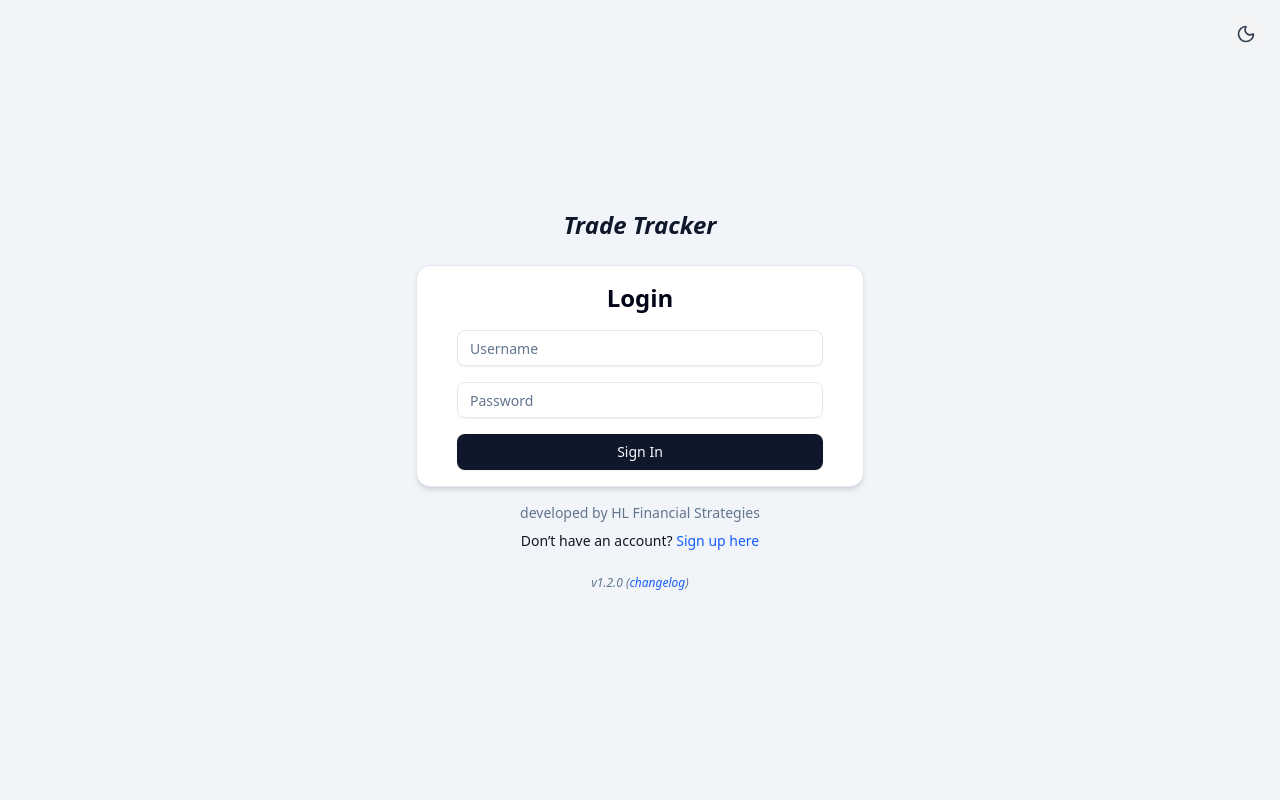
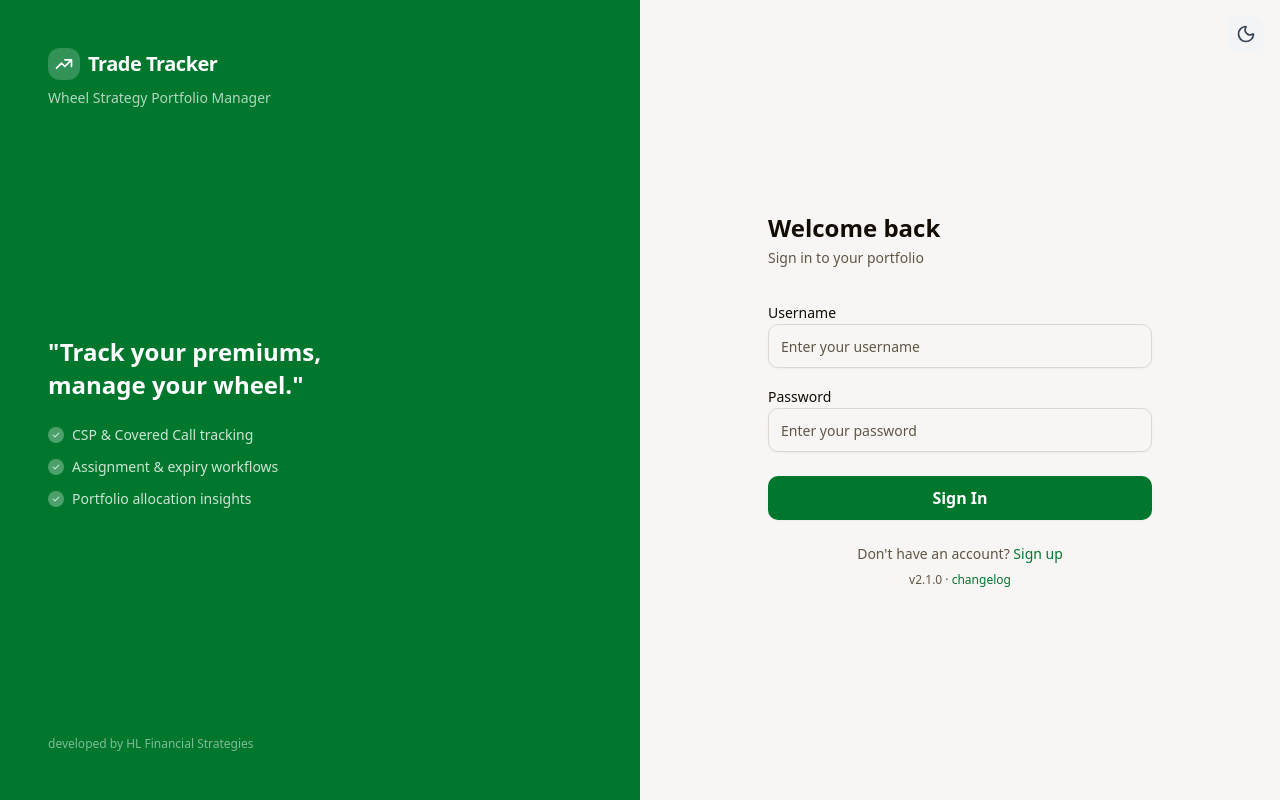
Before and after one commit to boostmx/wheel-strat-tracker, a Next.js app: page /login in a window 1280 px wide. Shown: the top 800 px of the page. Built offline with nearby package versions, Linux system fonts and the light colour scheme; no server answers.

Commit message:
ui: complete visual overhaul

```diff
--- a/src/app/globals.css
+++ b/src/app/globals.css
@@ -44,72 +44,90 @@
 }
 
 :root {
-  --radius: 0.625rem;
-  --background: oklch(1 0 0);
-  --foreground: oklch(0.129 0.042 264.695);
+  --radius: 0.75rem;
+  /* Clean near-white background — barely warm so cards lift clearly */
+  --background: oklch(0.975 0.004 80);
+  --foreground: oklch(0.16 0.02 75);
+  /* Pure white cards for clear depth over the background */
   --card: oklch(1 0 0);
-  --card-foreground: oklch(0.129 0.042 264.695);
+  --card-foreground: oklch(0.16 0.02 75);
   --popover: oklch(1 0 0);
-  --popover-foreground: oklch(0.129 0.042 264.695);
-  --primary: oklch(0.208 0.042 265.755);
-  --primary-foreground: oklch(0.984 0.003 247.858);
-  --secondary: oklch(0.968 0.007 247.896);
-  --secondary-foreground: oklch(0.208 0.042 265.755);
-  --muted: oklch(0.968 0.007 247.896);
-  --muted-foreground: oklch(0.554 0.046 257.417);
-  --accent: oklch(0.968 0.007 247.896);
-  --accent-foreground: oklch(0.208 0.042 265.755);
+  --popover-foreground: oklch(0.16 0.02 75);
+  /* Emerald primary — slightly deeper for strong white contrast */
+  --primary: oklch(0.48 0.17 155);
+  --primary-foreground: oklch(1 0 0);
+  /* Neutral light gray secondary — no amber bleed on surface */
+  --secondary: oklch(0.94 0.005 80);
+  --secondary-foreground: oklch(0.25 0.02 80);
+  /* Muted: clean light stone */
+  --muted: oklch(0.94 0.006 80);
+  --muted-foreground: oklch(0.46 0.03 80);
+  /* Amber accent — genuine warm honey, not washed-out cream */
+  --accent: oklch(0.84 0.14 72);
+  --accent-foreground: oklch(0.22 0.08 65);
   --destructive: oklch(0.577 0.245 27.325);
-  --border: oklch(0.929 0.013 255.508);
-  --input: oklch(0.929 0.013 255.508);
-  --ring: oklch(0.704 0.04 256.788);
-  --chart-1: oklch(0.646 0.222 41.116);
-  --chart-2: oklch(0.6 0.118 184.704);
-  --chart-3: oklch(0.398 0.07 227.392);
-  --chart-4: oklch(0.828 0.189 84.429);
-  --chart-5: oklch(0.769 0.188 70.08);
-  --sidebar: oklch(0.984 0.003 247.858);
-  --sidebar-foreground: oklch(0.129 0.042 264.695);
-  --sidebar-primary: oklch(0.208 0.042 265.755);
-  --sidebar-primary-foreground: oklch(0.984 0.003 247.858);
-  --sidebar-accent: oklch(0.968 0.007 247.896);
-  --sidebar-accent-foreground: oklch(0.208 0.042 265.755);
-  --sidebar-border: oklch(0.929 0.013 255.508);
-  --sidebar-ring: oklch(0.704 0.04 256.788);
+  /* Neutral warm border — visible but soft */
+  --border: oklch(0.88 0.01 80);
+  --input: oklch(0.88 0.01 80);
+  /* Emerald ring */
+  --ring: oklch(0.48 0.17 155);
+  /* Charts: emerald, amber, teal, rose, warm gold */
+  --chart-1: oklch(0.52 0.17 155);
+  --chart-2: oklch(0.72 0.17 65);
+  --chart-3: oklch(0.58 0.14 195);
+  --chart-4: oklch(0.65 0.22 30);
+  --chart-5: oklch(0.78 0.18 90);
+  /* Sidebar: slightly warm light gray */
+  --sidebar: oklch(0.96 0.007 80);
+  --sidebar-foreground: oklch(0.16 0.02 75);
+  --sidebar-primary: oklch(0.48 0.17 155);
+  --sidebar-primary-foreground: oklch(1 0 0);
+  --sidebar-accent: oklch(0.84 0.14 72);
+  --sidebar-accent-foreground: oklch(0.22 0.08 65);
+  --sidebar-border: oklch(0.88 0.01 80);
+  --sidebar-ring: oklch(0.48 0.17 155);
 }
 
 .dark {
-  --background: oklch(0.129 0.042 264.695);
-  --foreground: oklch(0.984 0.003 247.858);
-  --card: oklch(0.208 0.042 265.755);
-  --card-foreground: oklch(0.984 0.003 247.858);
-  --popover: oklch(0.208 0.042 265.755);
-  --popover-foreground: oklch(0.984 0.003 247.858);
-  --primary: oklch(0.929 0.013 255.508);
-  --primary-foreground: oklch(0.208 0.042 265.755);
-  --secondary: oklch(0.279 0.041 260.031);
-  --secondary-foreground: oklch(0.984 0.003 247.858);
-  --muted: oklch(0.279 0.041 260.031);
-  --muted-foreground: oklch(0.704 0.04 256.788);
-  --accent: oklch(0.279 0.041 260.031);
-  --accent-foreground: oklch(0.984 0.003 247.858);
-  --destructive: oklch(0.704 0.191 22.216);
-  --border: oklch(1 0 0 / 10%);
-  --input: oklch(1 0 0 / 15%);
-  --ring: oklch(0.551 0.027 264.364);
-  --chart-1: oklch(0.488 0.243 264.376);
-  --chart-2: oklch(0.696 0.17 162.48);
-  --chart-3: oklch(0.769 0.188 70.08);
-  --chart-4: oklch(0.627 0.265 303.9);
-  --chart-5: oklch(0.645 0.246 16.439);
-  --sidebar: oklch(0.208 0.042 265.755);
-  --sidebar-foreground: oklch(0.984 0.003 247.858);
-  --sidebar-primary: oklch(0.488 0.243 264.376);
-  --sidebar-primary-foreground: oklch(0.984 0.003 247.858);
-  --sidebar-accent: oklch(0.279 0.041 260.031);
-  --sidebar-accent-foreground: oklch(0.984 0.003 247.858);
-  --sidebar-border: oklch(1 0 0 / 10%);
-  --sidebar-ring: oklch(0.551 0.027 264.364);
+  /* Cool deep slate — neutral dark, not navy, not brown. Emerald pops against this. */
+  --background: oklch(0.155 0.006 250);
+  --foreground: oklch(0.97 0.003 250);
+  /* Cards: one step lighter than background for clear depth */
+  --card: oklch(0.205 0.007 250);
+  --card-foreground: oklch(0.97 0.003 250);
+  --popover: oklch(0.205 0.007 250);
+  --popover-foreground: oklch(0.97 0.003 250);
+  /* Vibrant emerald — stands out beautifully against cool slate */
+  --primary: oklch(0.64 0.19 155);
+  --primary-foreground: oklch(0.10 0.04 155);
+  /* Muted slate panels */
+  --secondary: oklch(0.265 0.007 250);
+  --secondary-foreground: oklch(0.97 0.003 250);
+  --muted: oklch(0.265 0.007 250);
+  --muted-foreground: oklch(0.63 0.008 250);
+  /* Amber accent — warm honey glow against the cool slate */
+  --accent: oklch(0.265 0.007 250);
+  --accent-foreground: oklch(0.82 0.14 72);
+  --destructive: oklch(0.64 0.22 25);
+  --border: oklch(1 0 0 / 9%);
+  --input: oklch(1 0 0 / 11%);
+  /* Emerald ring */
+  --ring: oklch(0.64 0.19 155);
+  /* Charts: emerald, amber, teal, rose, warm gold */
+  --chart-1: oklch(0.64 0.19 155);
+  --chart-2: oklch(0.76 0.18 68);
+  --chart-3: oklch(0.64 0.16 195);
+  --chart-4: oklch(0.68 0.22 28);
+  --chart-5: oklch(0.84 0.18 90);
+  /* Sidebar: same dark slate as card */
+  --sidebar: oklch(0.205 0.007 250);
+  --sidebar-foreground: oklch(0.97 0.003 250);
+  --sidebar-primary: oklch(0.64 0.19 155);
+  --sidebar-primary-foreground: oklch(0.10 0.04 155);
+  --sidebar-accent: oklch(0.265 0.007 250);
+  --sidebar-accent-foreground: oklch(0.82 0.14 72);
+  --sidebar-border: oklch(1 0 0 / 9%);
+  --sidebar-ring: oklch(0.64 0.19 155);
 }
 
 @layer base {
--- a/src/app/login/page.tsx
+++ b/src/app/login/page.tsx
@@ -5,7 +5,6 @@ import { signIn } from "next-auth/react";
 import { useRouter } from "next/navigation";
 import { Button } from "@/components/ui/button";
 import { Input } from "@/components/ui/input";
-import { Card, CardContent } from "@/components/ui/card";
 import { toast } from "sonner";
 import { VersionBadge } from "@/components/layout/VersionBadge";
 import { ThemeToggle } from "@/components/theme-toggle";
@@ -38,55 +37,109 @@ export default function LoginPage() {
   };
 
   return (
-    <div className="flex flex-col items-center justify-center min-h-screen bg-muted px-4 relative">
+    <div className="min-h-screen bg-background flex">
+      {/* Left decorative panel */}
+      <div className="hidden lg:flex lg:w-1/2 bg-primary flex-col justify-between p-12 text-primary-foreground">
+        <div>
+          <div className="flex items-center gap-2 mb-2">
+            <div className="w-8 h-8 rounded-lg bg-primary-foreground/20 flex items-center justify-center">
+              <svg className="w-5 h-5" fill="none" viewBox="0 0 24 24" stroke="currentColor" strokeWidth={2}>
+                <path strokeLinecap="round" strokeLinejoin="round" d="M13 7h8m0 0v8m0-8l-8 8-4-4-6 6" />
+              </svg>
+            </div>
+            <span className="text-xl font-bold tracking-tight">Trade Tracker</span>
+          </div>
+          <p className="text-primary-foreground/70 text-sm">Wheel Strategy Portfolio Manager</p>
+        </div>
+
+        <div className="space-y-6">
+          <blockquote className="text-2xl font-semibold leading-snug">
+            "Track your premiums,<br />manage your wheel."
+          </blockquote>
+          <div className="space-y-3">
+            {["CSP & Covered Call tracking", "Assignment & expiry workflows", "Portfolio allocation insights"].map((feat) => (
+              <div key={feat} className="flex items-center gap-2 text-sm text-primary-foreground/80">
+                <div className="w-4 h-4 rounded-full bg-primary-foreground/30 flex items-center justify-center flex-shrink-0">
+                  <svg className="w-2.5 h-2.5" fill="currentColor" viewBox="0 0 20 20">
+                    <path fillRule="evenodd" d="M16.707 5.293a1 1 0 010 1.414l-8 8a1 1 0 01-1.414 0l-4-4a1 1 0 011.414-1.414L8 12.586l7.293-7.293a1 1 0 011.414 0z" clipRule="evenodd" />
+                  </svg>
+                </div>
+                {feat}
+              </div>
+            ))}
+          </div>
+        </div>
+
+        <p className="text-xs text-primary-foreground/50">developed by HL Financial Strategies</p>
+      </div>
+
+      {/* Right login panel */}
+      <div className="flex-1 flex flex-col items-center justify-center px-6 py-12 relative">
         <div className="absolute top-4 right-4">
           <ThemeToggle />
         </div>
-      <h1 className="text-2xl font-bold italic mb-6 text-primary">
-        Trade Tracker
-      </h1>
-      <Card className="w-full max-w-md p-4 shadow-md">
-        <CardContent>
+
+        <div className="w-full max-w-sm">
+          {/* Mobile logo */}
+          <div className="lg:hidden flex items-center gap-2 mb-8 justify-center">
+            <div className="w-8 h-8 rounded-lg bg-primary flex items-center justify-center">
+              <svg className="w-5 h-5 text-primary-foreground" fill="none" viewBox="0 0 24 24" stroke="currentColor" strokeWidth={2}>
+                <path strokeLinecap="round" strokeLinejoin="round" d="M13 7h8m0 0v8m0-8l-8 8-4-4-6 6" />
+              </svg>
+            </div>
+            <span className="text-xl font-bold tracking-tight text-primary">Trade Tracker</span>
+          </div>
+
+          <div className="mb-8">
+            <h2 className="text-2xl font-bold text-foreground">Welcome back</h2>
+            <p className="text-muted-foreground text-sm mt-1">Sign in to your portfolio</p>
+          </div>
+
           <form onSubmit={handleSubmit} className="space-y-4">
-            <h2 className="text-2xl font-semibold text-center">Login</h2>
+            <div className="space-y-1.5">
+              <label className="text-sm font-medium text-foreground" htmlFor="username">Username</label>
               <Input
+                id="username"
                 type="text"
-              placeholder="Username"
+                placeholder="Enter your username"
                 value={username}
                 onChange={(e) => setUsername(e.target.value)}
+                className="h-11"
                 required
               />
+            </div>
+            <div className="space-y-1.5">
+              <label className="text-sm font-medium text-foreground" htmlFor="password">Password</label>
               <Input
+                id="password"
                 type="password"
-              placeholder="Password"
+                placeholder="Enter your password"
                 value={password}
                 onChange={(e) => setPassword(e.target.value)}
+                className="h-11"
                 required
               />
-            <Button className="w-full" type="submit" disabled={loading}>
+            </div>
+            <Button className="w-full h-11 text-base font-semibold mt-2" type="submit" disabled={loading}>
               {loading ? "Signing in..." : "Sign In"}
             </Button>
           </form>
-        </CardContent>
-      </Card>
-      <p className="text-sm text-muted-foreground mt-4">
-        developed by HL Financial Strategies
-      </p>
-      <p className="text-sm mt-2 text-center">
-        Don’t have an account?{" "}
-        <a href="/signup" className="text-blue-600 hover:underline font-medium">
-          Sign up here
+
+          <div className="mt-6 text-center space-y-2">
+            <p className="text-sm text-muted-foreground">
+              Don&apos;t have an account?{" "}
+              <a href="/signup" className="text-primary hover:underline font-medium">
+                Sign up
               </a>
             </p>
-      <div className="mt-6 text-center text-xs italic text-muted-foreground">
-        <VersionBadge className="mt-4" /> (
-        <a
-          href="/changelog"
-          className="text-blue-600 hover:underline font-medium"
-        >
+            <div className="text-xs text-muted-foreground">
+              <VersionBadge /> &middot;{" "}
+              <a href="/changelog" className="text-primary hover:underline">
                 changelog
               </a>
-        )
+            </div>
+          </div>
+        </div>
       </div>
     </div>
   );
--- a/src/app/not-found.tsx
+++ b/src/app/not-found.tsx
@@ -6,13 +6,13 @@ import Link from "next/link";
 export default function NotFound() {
   return (
     <div className="min-h-screen flex flex-col justify-center items-center text-center px-4">
-      <h1 className="text-4xl font-bold text-gray-800 mb-4">Page not found</h1>
-      <p className="text-gray-600 mb-6">
+      <h1 className="text-4xl font-bold text-foreground mb-4">Page not found</h1>
+      <p className="text-muted-foreground mb-6">
         The page you are looking for does not exist or may have been moved.
       </p>
       <Link
         href="/summary"
-        className="bg-blue-600 text-white px-4 py-2 rounded hover:bg-blue-700 transition"
+        className="bg-primary text-primary-foreground px-4 py-2 rounded hover:opacity-90 transition"
       >
         Back to Main Page
       </Link>
--- a/src/data/changelog.ts
+++ b/src/data/changelog.ts
@@ -5,6 +5,16 @@ export interface ChangelogEntry {
 }
 
 export const changelog: ChangelogEntry[] = [
+  {
+    date: "2026-04-18",
+    version: "v2.1.0",
+    highlights: [
+      "Full visual overhaul — the app has a fresh new look with an Emerald and Amber color palette that feels modern without being overly finance-y.",
+      "Light mode is cleaner and crisper with better contrast between surfaces. Amber is now used as a genuine accent rather than a washed-out tint.",
+      "Dark mode has been completely reworked. Gone is the murky charcoal — it's now a crisp cool slate that makes the emerald primary really pop.",
+      "Login page redesigned with a split-panel layout — branding and feature highlights on the left, clean sign-in form on the right.",
+    ],
+  },
   {
     date: "2026-04-18",
     version: "v1.2.0",
--- a/src/features/portfolios/components/OverviewMetrics.tsx
+++ b/src/features/portfolios/components/OverviewMetrics.tsx
@@ -77,7 +77,7 @@ function Metric({
       : tone === "danger"
         ? "text-red-700 dark:text-red-400"
         : tone === "info"
-          ? "text-blue-700 dark:text-blue-300"
+          ? "text-primary"
           : tone === "success"
             ? "text-green-700 dark:text-green-300"
             : "text-foreground";
```
Also changed, not shown: src/features/portfolios/components/PortfolioDetail.tsx (+18 -18 lines), src/features/portfolios/components/PortfoliosOverviewContent.tsx (+4 -4 lines), src/features/summary/components/AccountSummaryContent.tsx (+54 -55 lines). Lines whose indentation alone changed are shown as unchanged.
